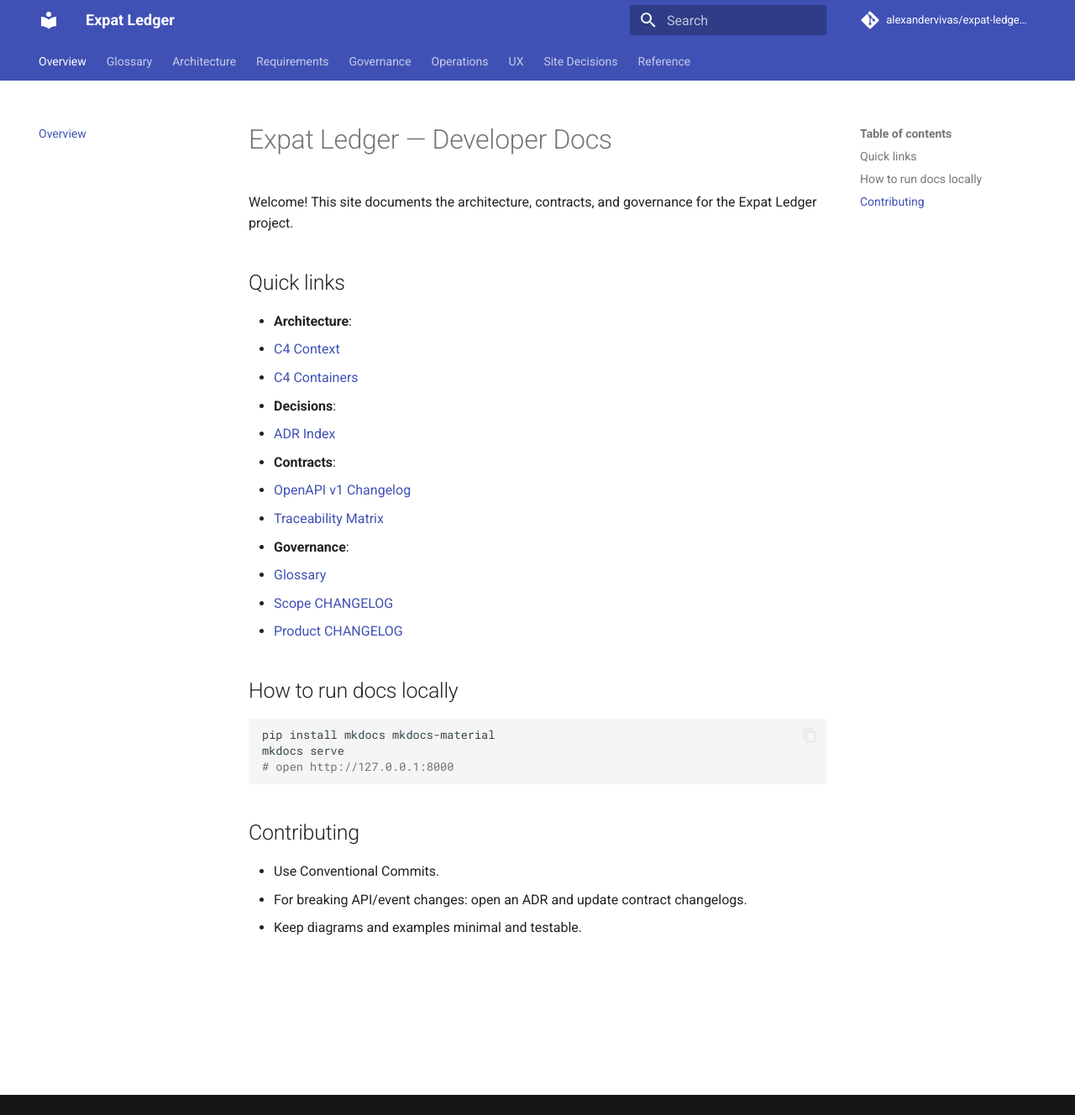
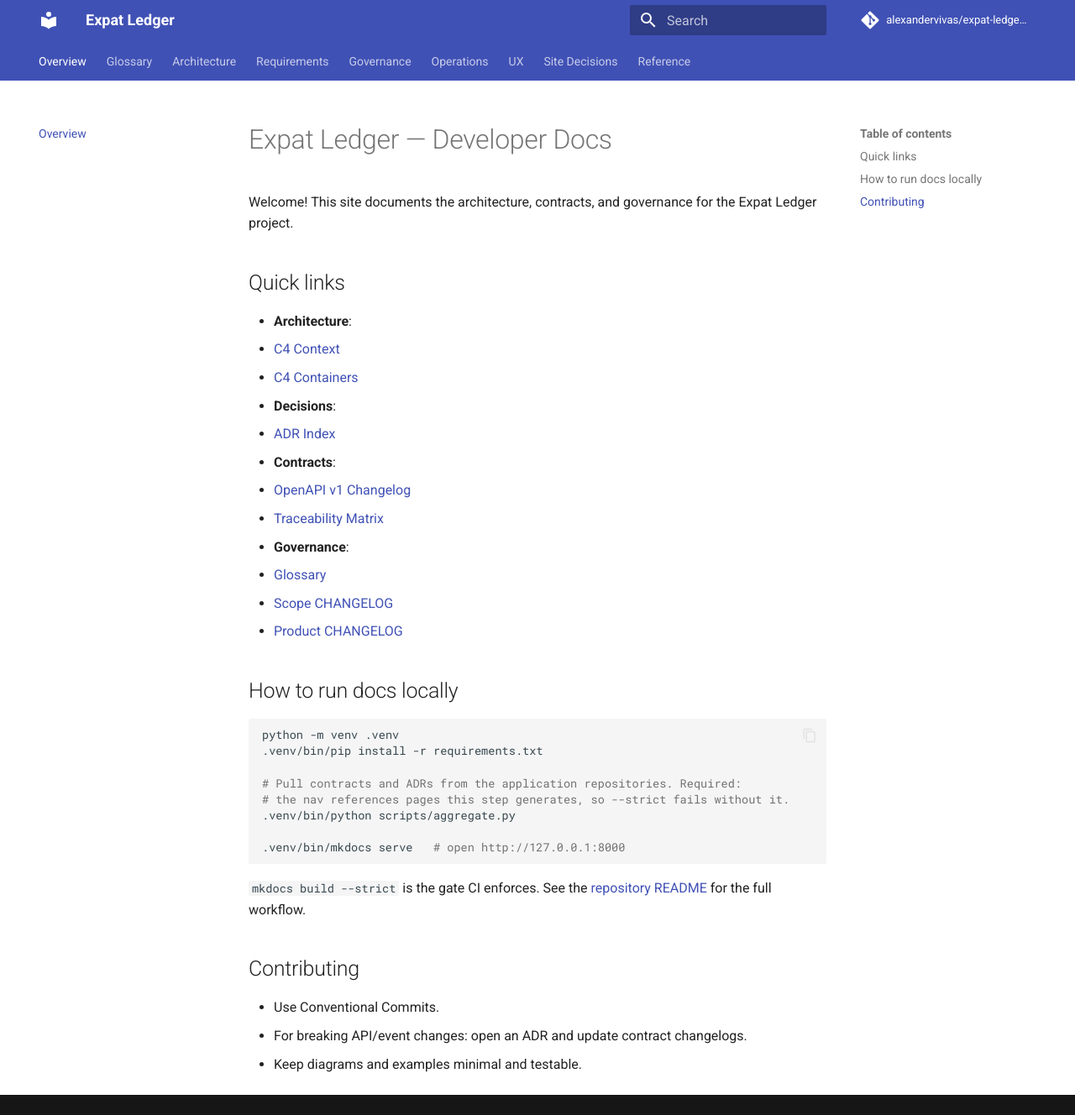
Before and after one commit to alexandervivas/expat-ledger-docs, an MkDocs documentation site: the page built from docs/index.md, in a window 1280 px wide and 1328 px high. Shown: the whole window at 84% size. Built offline with MkDocs 1.6.1 and Material for MkDocs 9.7.7, drawn with Linux system fonts in a browser that asks for light colours; comment, search, counter and statistics services are not loaded.

Commit message:
docs: address review feedback on migrated pages
- Mermaid drops securityLevel: loose. The site is public and renders
  diagrams aggregated from other repositories; no diagram uses HTML labels
  or click handlers, which is all loose mode bought.
- The OpenCode OpenSpec workflow page said "this repository uses", which
  became false when it moved here. Scoped to expat-ledger-backend and
  cross-referenced decision 0003.
- The landing page's local-run instructions predated this repository and
  omitted requirements.txt and the aggregation step, so a local --strict
  build would have failed where CI passed.

Refs #1

Co-Authored-By: Claude Opus 5 (1M context) <noreply@anthropic.com>

````diff
--- a/docs/index.md
+++ b/docs/index.md
@@ -20,10 +20,19 @@ Welcome! This site documents the architecture, contracts, and governance for the
 ## How to run docs locally
 
 ```bash
-pip install mkdocs mkdocs-material
-mkdocs serve
-# open http://127.0.0.1:8000
+python -m venv .venv
+.venv/bin/pip install -r requirements.txt
+
+# Pull contracts and ADRs from the application repositories. Required:
+# the nav references pages this step generates, so --strict fails without it.
+.venv/bin/python scripts/aggregate.py
+
+.venv/bin/mkdocs serve   # open http://127.0.0.1:8000
 ```
+
+`mkdocs build --strict` is the gate CI enforces. See the
+[repository README](https://github.com/alexandervivas/expat-ledger-docs#building-locally)
+for the full workflow.
 
 ## Contributing
 
--- a/docs/javascripts/mermaid.mjs
+++ b/docs/javascripts/mermaid.mjs
@@ -4,7 +4,10 @@ import elkLayouts from 'https://cdn.jsdelivr.net/npm/@mermaid-js/layout-elk@0/di
 mermaid.registerLayoutLoaders(elkLayouts);
 mermaid.initialize({
     startOnLoad: false,
-    securityLevel: "loose",
+    // This site is public and renders diagrams aggregated from other
+    // repositories, so sanitization stays on. No diagram here uses HTML
+    // labels or click handlers, which is all `loose` would buy.
+    securityLevel: "strict",
     layout: "elk",
 });
 
````
Also changed, not shown: docs/ops/opencode-openspec-agentic-workflow.md (+6 -1 lines).
